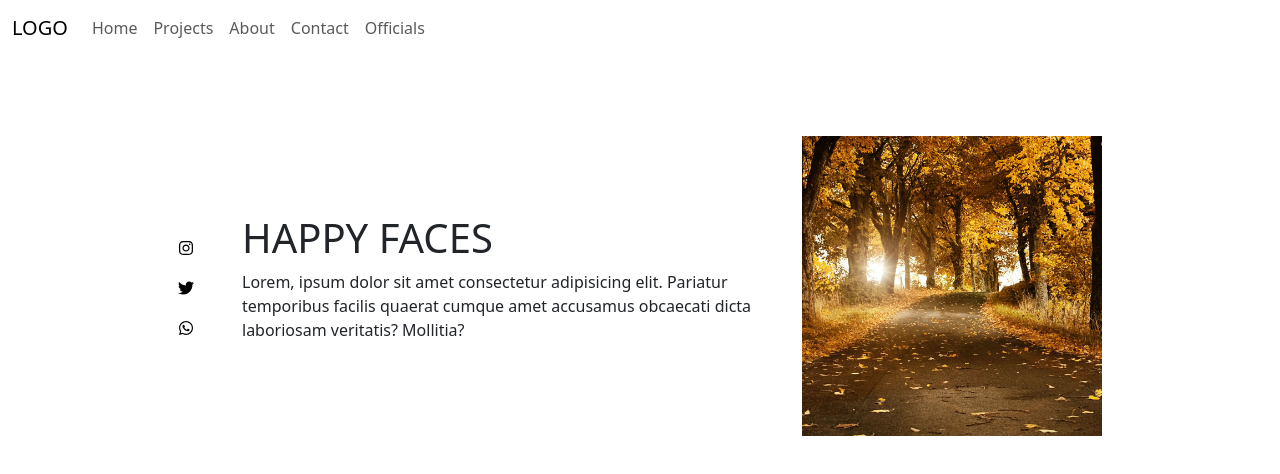
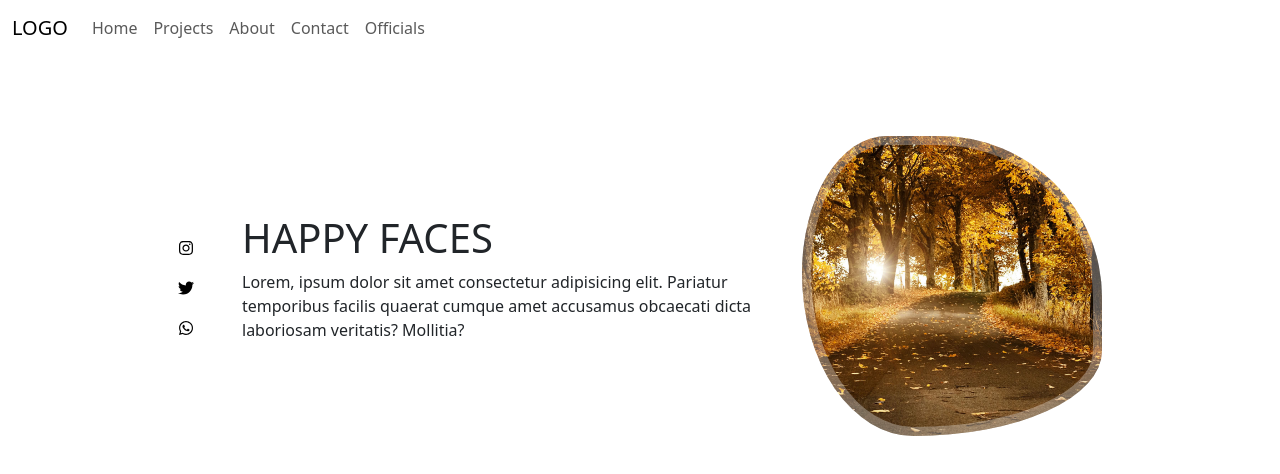
Before and after one commit to yegonkimutai/Happy-faces, a React (Create React App) app: page / in a window 1280 px wide. Shown: the top 474 px of the page. Built offline with nearby package versions, Linux system fonts and the light colour scheme.

Commit message:
:dizzy: Add animations to profile image

```diff
--- a/src/style/Home.css
+++ b/src/style/Home.css
@@ -35,5 +35,20 @@
    order: 1;
    width: 300px;
    height: 300px;
-   box-shadow: inset 0 0 0 9px rgb(255, 255, 255 / 30%);
+   box-shadow: inset 0 0 0 9px rgb(255 255 255 / 30%);
+   animation: profile-anime 8s ease-in-out infinite 1s;
   }
+
+  @keyframes profile-anime {
+    0% {
+      border-radius: 60% 40% 30% 70%/60% 30% 70% 40%;
+    }
+
+    50% {
+      border-radius: 30% 60% 70% 40%/50% 60% 30% 60%;
+    }
+
+    100% {
+      border-radius: 60% 40% 30% 70%/60% 30% 70% 40%;
+    }
+  }
```
